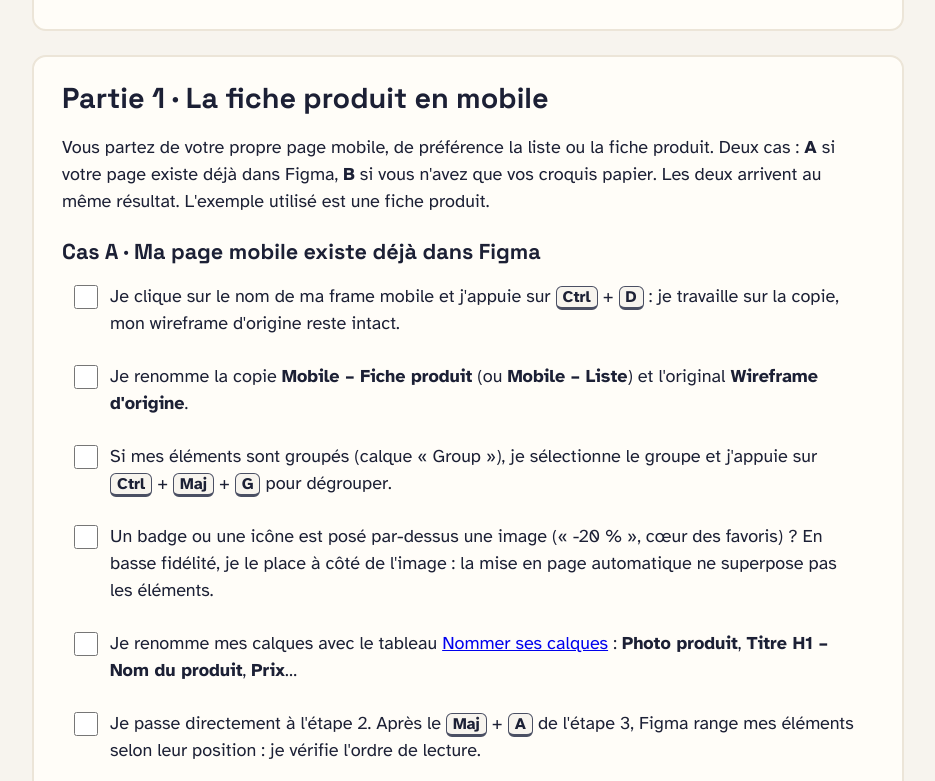
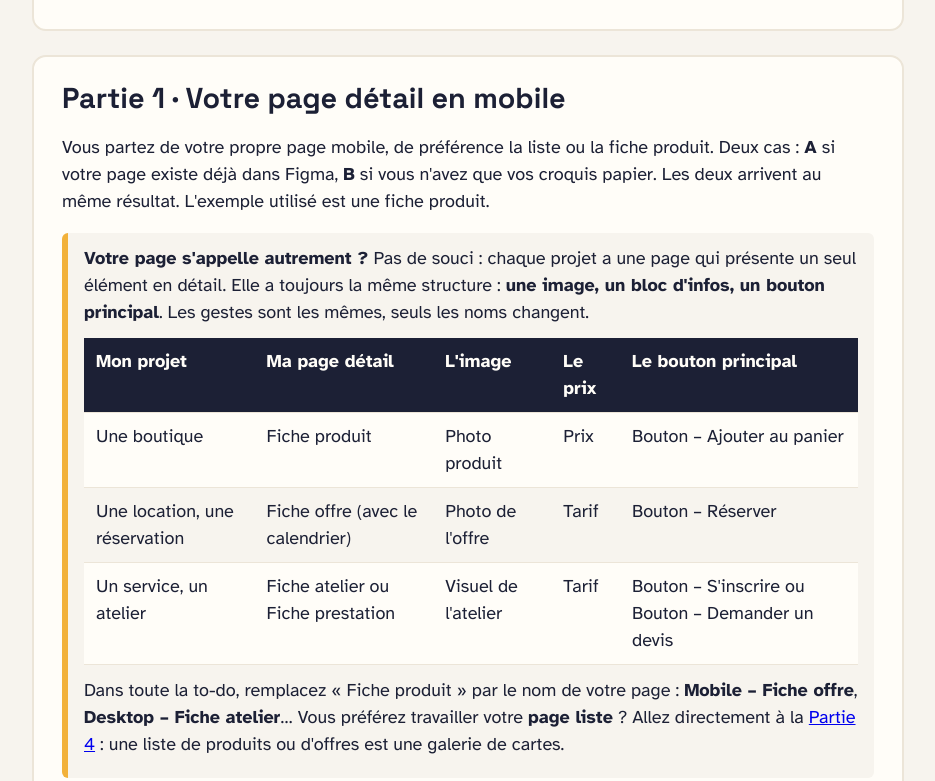
Before and after one commit to LaWass1864/EPSI-responsive, a plain HTML site: page todofigma.html in a window 1280 px wide. Shown: the part 2921-3702 px from the top of the page, without its empty margins (172-1107 px from the left). Drawn offline with Linux system fonts and the light colour scheme.

Commit message:
ajout encard dans todo figma pour l'appellation de l'écran fiche produit

```diff
--- a/todofigma.html
+++ b/todofigma.html
@@ -69,6 +69,8 @@
     padding: 12px 16px; border-radius: 6px; margin: 16px 0;
   }
   .table-wrap { overflow-x: auto; margin: 12px 0; }
+  .note table { background: var(--paper); }
+  .note p { margin: 0 0 8px; }
   table { border-collapse: collapse; width: 100%; min-width: 560px; }
   caption { text-align: left; font-weight: 700; padding-bottom: 8px; }
   th, td { text-align: left; vertical-align: top; padding: 10px 12px; border-bottom: 1px solid var(--light2); }
@@ -188,8 +190,8 @@
         <tr><th scope="col">Le calque</th><th scope="col">Le nom à lui donner</th><th scope="col">Exemple</th></tr>
       </thead>
       <tbody>
-        <tr><td>La frame de l'écran</td><td>Écran – Page</td><td>Mobile – Fiche produit · Tablette – Fiche produit · Desktop – Fiche produit</td></tr>
-        <tr><td>La photo principale</td><td>Photo produit</td><td>Photo produit</td></tr>
+        <tr><td>La frame de l'écran</td><td>Écran – Page</td><td>Mobile – Fiche produit · Tablette – Fiche offre · Desktop – Fiche atelier</td></tr>
+        <tr><td>La photo principale</td><td>Photo + ce qu'elle montre</td><td>Photo produit · Photo de l'offre · Visuel de l'atelier</td></tr>
         <tr><td>Le bloc nom + prix + bouton</td><td>Infos produit</td><td>Infos produit</td></tr>
         <tr><td>Le titre de la page (H1)</td><td>Titre H1 – ce qu'il contient</td><td>Titre H1 – Nom du produit</td></tr>
         <tr><td>Le prix</td><td>Prix</td><td>Prix</td></tr>
@@ -212,8 +214,25 @@
 </section>
 
 <section id="mobile" aria-labelledby="t-mobile">
-  <h2 id="t-mobile">Partie 1 · La fiche produit en mobile</h2>
+  <h2 id="t-mobile">Partie 1 · Votre page détail en mobile</h2>
   <p>Vous partez de votre propre page mobile, de préférence la liste ou la fiche produit. Deux cas : <strong>A</strong> si votre page existe déjà dans Figma, <strong>B</strong> si vous n'avez que vos croquis papier. Les deux arrivent au même résultat. L'exemple utilisé est une fiche produit.</p>
+
+  <div class="note">
+    <p><strong>Votre page s'appelle autrement ?</strong> Pas de souci : chaque projet a une page qui présente un seul élément en détail. Elle a toujours la même structure : <strong>une image, un bloc d'infos, un bouton principal</strong>. Les gestes sont les mêmes, seuls les noms changent.</p>
+    <div class="table-wrap">
+      <table>
+        <thead>
+          <tr><th scope="col">Mon projet</th><th scope="col">Ma page détail</th><th scope="col">L'image</th><th scope="col">Le prix</th><th scope="col">Le bouton principal</th></tr>
+        </thead>
+        <tbody>
+          <tr><td>Une boutique</td><td>Fiche produit</td><td>Photo produit</td><td>Prix</td><td>Bouton – Ajouter au panier</td></tr>
+          <tr><td>Une location, une réservation</td><td>Fiche offre (avec le calendrier)</td><td>Photo de l'offre</td><td>Tarif</td><td>Bouton – Réserver</td></tr>
+          <tr><td>Un service, un atelier</td><td>Fiche atelier ou Fiche prestation</td><td>Visuel de l'atelier</td><td>Tarif</td><td>Bouton – S'inscrire ou Bouton – Demander un devis</td></tr>
+        </tbody>
+      </table>
+    </div>
+    <p>Dans toute la to-do, remplacez « Fiche produit » par le nom de votre page : <span class="opt">Mobile – Fiche offre</span>, <span class="opt">Desktop – Fiche atelier</span>… Vous préférez travailler votre <strong>page liste</strong> ? Allez directement à la <a href="#galerie">Partie 4</a> : une liste de produits ou d'offres est une galerie de cartes.</p>
+  </div>
 
   <h3>Cas A · Ma page mobile existe déjà dans Figma</h3>
   <ul class="tasks">
```
